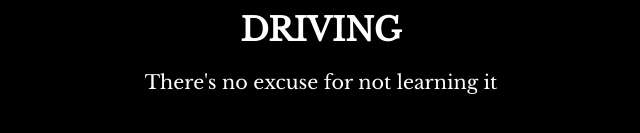
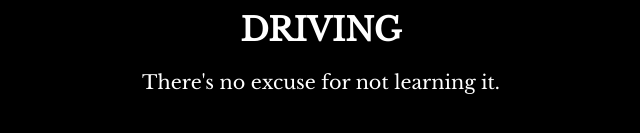
Before and after one commit to SimonThomasG/Motivational-Meme, a plain HTML site: page index.html in a window 1280 px wide. Shown: the part 729-862 px from the top of the page, 319-959 px from the left. Drawn offline with nearby package versions, Linux system fonts and the light colour scheme; a web font is replaced by a local one.

Commit message:
Update index.html

```diff
--- a/index.html
+++ b/index.html
@@ -32,7 +32,7 @@ But it must have the following features:
     Driving
   </h1>
   <br/>
-  <p>There's no excuse for not learning it</p>
+  <p>There's no excuse for not learning it.</p>
 </div>
 </body>
 </html>
```
